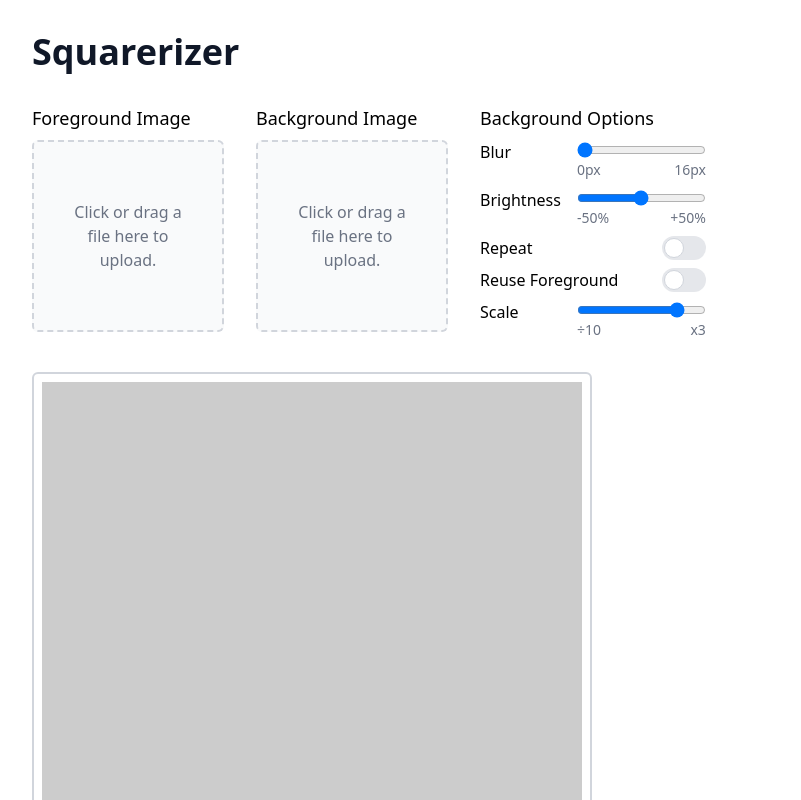
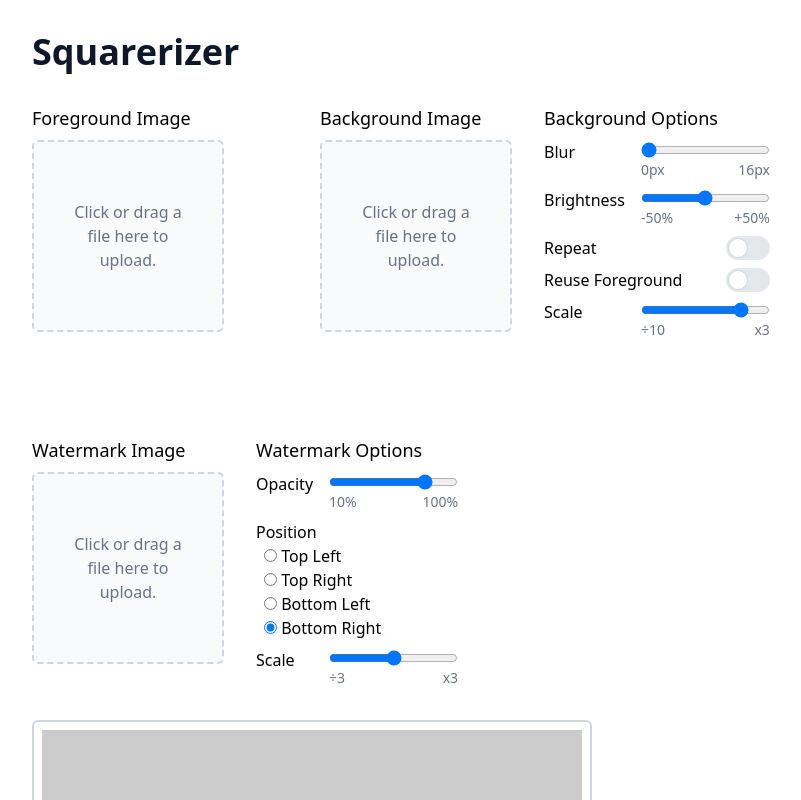
Before and after one commit to loicteixeira/squarerizer, a SvelteKit app: page / in a window 1280 px wide. Shown: the top 800 px of the page, without its empty margins (0-801 px from the left). Built offline with nearby package versions, Linux system fonts and the light colour scheme.

Commit message:
Add possibility to add a watermark

```diff
--- a/src/lib/components/canvas/canvas-builder.ts
+++ b/src/lib/components/canvas/canvas-builder.ts
@@ -1,4 +1,4 @@
-import type { BackgroundOptions, ForegroundOptions, Rect } from './canvas-types';
+import type { BackgroundOptions, ForegroundOptions, Rect, WatermarkOptions } from './canvas-types';
 
 export const defaultBackgroundOptions: BackgroundOptions = {
 	blur: 0,
@@ -13,24 +13,34 @@ export const defaultForegroundOptions: ForegroundOptions = {
 	position: 'center'
 };
 
+export const defaultWatermarkOptions = {
+	opacity: 0.8,
+	position: 'bottom-right' as const,
+	scale: 1
+};
+
 export function createCanvas({
 	background,
 	backgroundOptions,
 	foreground,
-	foregroundOptions
+	foregroundOptions,
+	watermark,
+	watermarkOptions
 }: {
 	background: File | null;
 	backgroundOptions: BackgroundOptions;
 	foreground: File | null;
 	foregroundOptions: ForegroundOptions;
+	watermark: File | null;
+	watermarkOptions: WatermarkOptions;
 }) {
 	return (canvas: HTMLCanvasElement) => {
 		const ctx = canvas.getContext('2d');
 		if (!ctx) throw new Error('Failed to get canvas context');
 
 		// Load the images first (async), and only then draw them to avoid out of order painting
-		const imagePromises = [loadImage(background), loadImage(foreground)];
-		Promise.all(imagePromises).then(([backgroundImg, foregroundImg]) => {
+		const imagePromises = [loadImage(background), loadImage(foreground), loadImage(watermark)];
+		Promise.all(imagePromises).then(([backgroundImg, foregroundImg, watermarkImg]) => {
 			// Clear the canvas
 			ctx.fillStyle = '#ccc';
 			ctx.fillRect(0, 0, canvas.width, canvas.height);
@@ -42,6 +52,11 @@ export function createCanvas({
 				backgroundOptions
 			);
 			drawForeground(foregroundImg, ctx, foregroundOptions);
+
+			// Draw watermark on top if provided
+			if (watermarkImg) {
+				drawWatermark(watermarkImg, ctx, watermarkOptions);
+			}
 		});
 	};
 }
@@ -249,3 +264,48 @@ function drawPattern(
 	ctx.fillRect(rect.x, rect.y, rect.w, rect.h);
 	ctx.restore();
 }
+
+function drawWatermark(
+	img: HTMLImageElement,
+	ctx: CanvasRenderingContext2D,
+	options: WatermarkOptions
+) {
+	// Compute size, using options.scale as a multiplier of the base size
+	const srcWidth = img.width;
+	const srcHeight = img.height;
+
+	const targetWidth = srcWidth * options.scale;
+	const targetHeight = srcHeight * options.scale;
+
+	// Compute position with some padding
+	const shorterSide = Math.min(ctx.canvas.width, ctx.canvas.height);
+	const padding = Math.round(shorterSide * 0.03);
+
+	let x = 0;
+	let y = 0;
+	switch (options.position) {
+		case 'top-left':
+			x = padding;
+			y = padding;
+			break;
+		case 'top-right':
+			x = ctx.canvas.width - padding - targetWidth;
+			y = padding;
+			break;
+		case 'bottom-left':
+			x = padding;
+			y = ctx.canvas.height - padding - targetHeight;
+			break;
+		case 'bottom-right':
+		default:
+			x = ctx.canvas.width - padding - targetWidth;
+			y = ctx.canvas.height - padding - targetHeight;
+			break;
+	}
+
+	// Draw the watermark
+	ctx.save();
+	ctx.globalAlpha = Math.max(0, Math.min(options.opacity, 1));
+	ctx.drawImage(img, 0, 0, srcWidth, srcHeight, x, y, targetWidth, targetHeight);
+	ctx.restore();
+}
--- a/src/lib/components/canvas/canvas-types.ts
+++ b/src/lib/components/canvas/canvas-types.ts
@@ -12,4 +12,10 @@ export type ForegroundOptions = {
 	rotationInDegrees?: 0 | 90 | 180 | 270;
 };
 
+export type WatermarkOptions = {
+	opacity: number;
+	position: 'top-left' | 'top-right' | 'bottom-left' | 'bottom-right';
+	scale: number;
+};
+
 export type Rect = { x: number; y: number; w: number; h: number };
--- a/src/lib/components/canvas/canvas.svelte
+++ b/src/lib/components/canvas/canvas.svelte
@@ -4,23 +4,30 @@
 	import {
 		createCanvas,
 		defaultBackgroundOptions,
-		defaultForegroundOptions
+		defaultForegroundOptions,
+		defaultWatermarkOptions
 	} from './canvas-builder';
-	import { type BackgroundOptions, type ForegroundOptions } from './canvas-types';
+	import {
+		type BackgroundOptions,
+		type ForegroundOptions,
+		type WatermarkOptions
+	} from './canvas-types';
 
 	type Props = {
 		background?: { file: File | null; options: BackgroundOptions };
 		class?: string;
-		foreground?: {
+		foreground: {
 			file: File | null;
 			options: Omit<ForegroundOptions, 'rotationInDegrees'> & { allowRotation?: boolean };
 		};
+		watermark?: { file: File | null; options: WatermarkOptions };
 	};
 
 	let {
 		background = { file: null, options: defaultBackgroundOptions },
 		class: klass,
-		foreground = { file: null, options: { ...defaultForegroundOptions, allowRotation: false } }
+		foreground = { file: null, options: { ...defaultForegroundOptions, allowRotation: false } },
+		watermark = { file: null, options: defaultWatermarkOptions }
 	}: Props = $props();
 
 	let rotationInDegrees = $state<ForegroundOptions['rotationInDegrees']>(0 as const);
@@ -40,7 +47,9 @@
 			background: background.file,
 			backgroundOptions: background.options,
 			foreground: foreground.file,
-			foregroundOptions: { ...foreground.options, rotationInDegrees: rotationInDegrees }
+			foregroundOptions: { ...foreground.options, rotationInDegrees: rotationInDegrees },
+			watermark: watermark.file,
+			watermarkOptions: watermark.options
 		})}
 		width="1080"
 		height="1080"
--- a/src/routes/+page.svelte
+++ b/src/routes/+page.svelte
@@ -5,13 +5,38 @@
 		defaultForegroundOptions,
 		type BackgroundOptions
 	} from '$lib/components/canvas';
+	import { defaultWatermarkOptions } from '$lib/components/canvas/canvas-builder';
+	import type { WatermarkOptions } from '$lib/components/canvas/canvas-types';
 	import FileDropZone from '$lib/components/FileDropZone.svelte';
 
-	const SCALE_VALUES = [1 / 10, 1 / 9, 1 / 8, 1 / 7, 1 / 6, 1 / 5, 1 / 4, 1 / 3, 1 / 2, 1, 2, 3];
+	const BACKGROUND_SCALE_VALUES = [
+		1 / 10,
+		1 / 9,
+		1 / 8,
+		1 / 7,
+		1 / 6,
+		1 / 5,
+		1 / 4,
+		1 / 3,
+		1 / 2,
+		1,
+		2,
+		3
+	];
+	const WATERMARK_OPACITY_VALUES = [0.1, 0.2, 0.3, 0.4, 0.5, 0.6, 0.7, 0.8, 0.9, 1];
+	const WATERMARK_SCALE_VALUES = [1 / 3, 1 / 2, 1, 2, 3];
+	const WATERMARK_POSITIONS = [
+		{ value: 'top-left', label: 'Top Left' },
+		{ value: 'top-right', label: 'Top Right' },
+		{ value: 'bottom-left', label: 'Bottom Left' },
+		{ value: 'bottom-right', label: 'Bottom Right' }
+	];
 
 	let backgroundImageFile = $state<File | null>(null);
 	let backgroundOptions = $state<BackgroundOptions>(defaultBackgroundOptions);
 	let foregroundImageFile = $state<File | null>(null);
+	let watermarkImageFile = $state<File | null>(null);
+	let watermarkOptions = $state<WatermarkOptions>(defaultWatermarkOptions);
 
 	let disabledBackgroundWarning = $derived(
 		backgroundOptions.reuseForeground
@@ -53,8 +78,9 @@
 	<h1>Squarerizer</h1>
 </header>
 
-<div class="mb-8 flex gap-8">
+<div class="mb-8 flex flex-wrap gap-24">
 	<FileDropZone bind:file={foregroundImageFile} title="Foreground Image" />
+	<div class="flex gap-8">
 		<FileDropZone
 			bind:file={backgroundImageFile}
 			title="Background Image"
@@ -73,8 +99,11 @@
 						step="2"
 						bind:value={backgroundOptions.blur}
 					/>
-				<span class="absolute start-0 -bottom-4 text-sm text-gray-500 dark:text-gray-400">0px</span>
-				<span class="absolute end-0 -bottom-4 text-sm text-gray-500 dark:text-gray-400">16px</span>
+					<span class="absolute start-0 -bottom-4 text-sm text-gray-500 dark:text-gray-400"
+						>0px</span
+					>
+					<span class="absolute end-0 -bottom-4 text-sm text-gray-500 dark:text-gray-400">16px</span
+					>
 				</div>
 			</label>
 			<label class="mb-4 flex justify-between gap-4">
@@ -88,9 +117,11 @@
 						step="5"
 						bind:value={backgroundOptions.brightness}
 					/>
-				<span class="absolute start-0 -bottom-4 text-sm text-gray-500 dark:text-gray-400">-50%</span
+					<span class="absolute start-0 -bottom-4 text-sm text-gray-500 dark:text-gray-400"
+						>-50%</span
 					>
-				<span class="absolute end-0 -bottom-4 text-sm text-gray-500 dark:text-gray-400">+50%</span>
+					<span class="absolute end-0 -bottom-4 text-sm text-gray-500 dark:text-gray-400">+50%</span
+					>
 				</div>
 			</label>
 			<label class="flex cursor-pointer justify-between gap-4">
@@ -118,21 +149,83 @@
 						id="input"
 						type="range"
 						min="0"
-					max={SCALE_VALUES.length - 1}
+						max={BACKGROUND_SCALE_VALUES.length - 1}
 						step="1"
 						bind:value={
-						() => SCALE_VALUES.findIndex((v) => v === backgroundOptions.scale),
-						(v) => (backgroundOptions.scale = SCALE_VALUES[v])
+							() => BACKGROUND_SCALE_VALUES.findIndex((v) => v === backgroundOptions.scale),
+							(v) => (backgroundOptions.scale = BACKGROUND_SCALE_VALUES[v])
 						}
 					/>
 					<span class="absolute start-0 -bottom-4 text-sm text-gray-500 dark:text-gray-400"
-					>÷{1 / SCALE_VALUES[0]}</span
+						>÷{1 / BACKGROUND_SCALE_VALUES[0]}</span
 					>
 					<span class="absolute end-0 -bottom-4 text-sm text-gray-500 dark:text-gray-400"
-					>x{SCALE_VALUES[SCALE_VALUES.length - 1]}</span
+						>x{BACKGROUND_SCALE_VALUES[BACKGROUND_SCALE_VALUES.length - 1]}</span
 					>
 				</div>
 			</label>
+		</div>
+	</div>
+	<div class="flex gap-8">
+		<FileDropZone bind:file={watermarkImageFile} title="Watermark Image" />
+		<div class="flex flex-col gap-2">
+			<p class="text-lg font-medium">Watermark Options</p>
+			<label class="relative mb-4 flex justify-between gap-4">
+				Opacity
+				<div class="relative">
+					<input
+						id="input"
+						type="range"
+						min="0"
+						max={WATERMARK_OPACITY_VALUES.length - 1}
+						step="1"
+						bind:value={
+							() => WATERMARK_OPACITY_VALUES.findIndex((v) => v === watermarkOptions.opacity),
+							(v) => (watermarkOptions.opacity = WATERMARK_OPACITY_VALUES[v])
+						}
+					/>
+					<span class="absolute start-0 -bottom-4 text-sm text-gray-500 dark:text-gray-400"
+						>{WATERMARK_OPACITY_VALUES[0] * 100}%</span
+					>
+					<span class="absolute end-0 -bottom-4 text-sm text-gray-500 dark:text-gray-400"
+						>{WATERMARK_OPACITY_VALUES[WATERMARK_OPACITY_VALUES.length - 1] * 100}%</span
+					>
+				</div>
+			</label>
+			<fieldset>
+				<legend>Position</legend>
+				<div class="ml-2 flex flex-col">
+					{#each WATERMARK_POSITIONS as { value, label }}
+						<label>
+							<input type="radio" bind:group={watermarkOptions.position} {value} />
+							{label}
+						</label>
+					{/each}
+				</div>
+			</fieldset>
+			<label class="relative mb-4 flex justify-between gap-4">
+				Scale
+				<div class="relative">
+					<input
+						id="input"
+						type="range"
+						min="0"
+						max={WATERMARK_SCALE_VALUES.length - 1}
+						step="1"
+						bind:value={
+							() => WATERMARK_SCALE_VALUES.findIndex((v) => v === watermarkOptions.scale),
+							(v) => (watermarkOptions.scale = WATERMARK_SCALE_VALUES[v])
+						}
+					/>
+					<span class="absolute start-0 -bottom-4 text-sm text-gray-500 dark:text-gray-400"
+						>÷{1 / WATERMARK_SCALE_VALUES[0]}</span
+					>
+					<span class="absolute end-0 -bottom-4 text-sm text-gray-500 dark:text-gray-400"
+						>x{WATERMARK_SCALE_VALUES[WATERMARK_SCALE_VALUES.length - 1]}</span
+					>
+				</div>
+			</label>
+		</div>
 	</div>
 </div>
 
@@ -141,6 +234,7 @@
 		<Canvas
 			background={{ file: backgroundImageFile, options: { ...backgroundOptions } }}
 			foreground={{ file: foregroundImageFile, options: defaultForegroundOptions }}
+			watermark={{ file: watermarkImageFile, options: { ...watermarkOptions } }}
 			class="zoom-half"
 			bind:this={mainCanvasRef}
 		/>
@@ -151,6 +245,7 @@
 				file: foregroundImageFile,
 				options: { allowRotation: true, mode: 'cover', position: 'start' }
 			}}
+			watermark={{ file: watermarkImageFile, options: { ...watermarkOptions } }}
 			class="zoom-sixth"
 			bind:this={detailStartCanvasRef}
 		/>
@@ -159,6 +254,7 @@
 				file: foregroundImageFile,
 				options: { allowRotation: true, mode: 'cover', position: 'center' }
 			}}
+			watermark={{ file: watermarkImageFile, options: { ...watermarkOptions } }}
 			class="zoom-sixth"
 			bind:this={detailCenterCanvasRef}
 		/>
@@ -167,6 +263,7 @@
 				file: foregroundImageFile,
 				options: { allowRotation: true, mode: 'cover', position: 'end' }
 			}}
+			watermark={{ file: watermarkImageFile, options: { ...watermarkOptions } }}
 			class="zoom-sixth"
 			bind:this={detailEndCanvasRef}
 		/>
```
Lines whose indentation alone changed are shown as unchanged.
